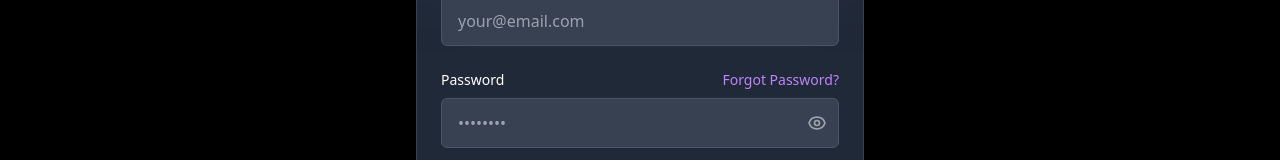
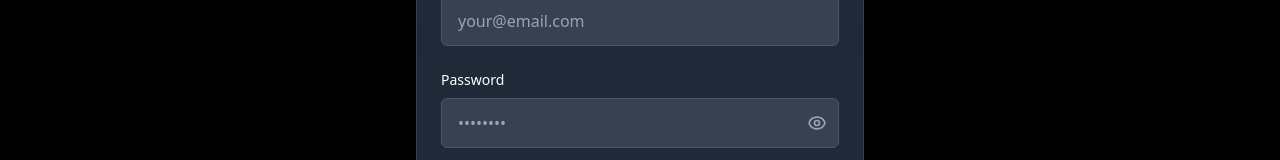
Before and after one commit to BitHiveTechnologies/Merge-Website, a Next.js app: page /login in a window 1280 px wide. Shown: the part 325-485 px from the top of the page. Built offline with nearby package versions, Linux system fonts and the light colour scheme.

Commit message:
In the signup page , add an alert message below password field "Message: Please Remember the password or note it somewhere for future Login"

```diff
--- a/app/login/page.tsx
+++ b/app/login/page.tsx
@@ -145,13 +145,6 @@
                                     >
                                         Password
                                     </label>
-                                    <Link
-                                        href="#"
-                                        className="text-sm text-purple-400 hover:text-purple-300 transition-colors"
-                                        data-oid="93:mp1b"
-                                    >
-                                        Forgot Password?
-                                    </Link>
                                 </div>
                                 <div className="relative" data-oid=":6fwokr">
                                     <input
```
